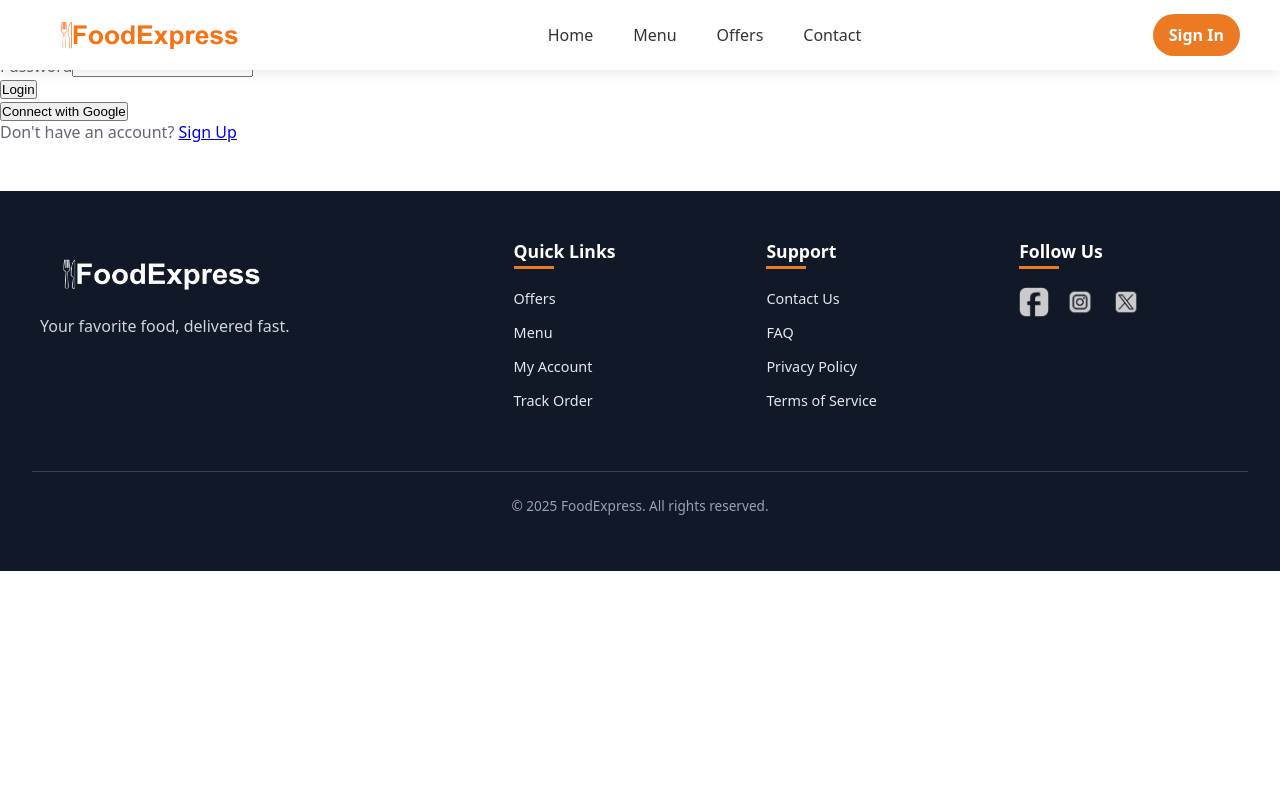
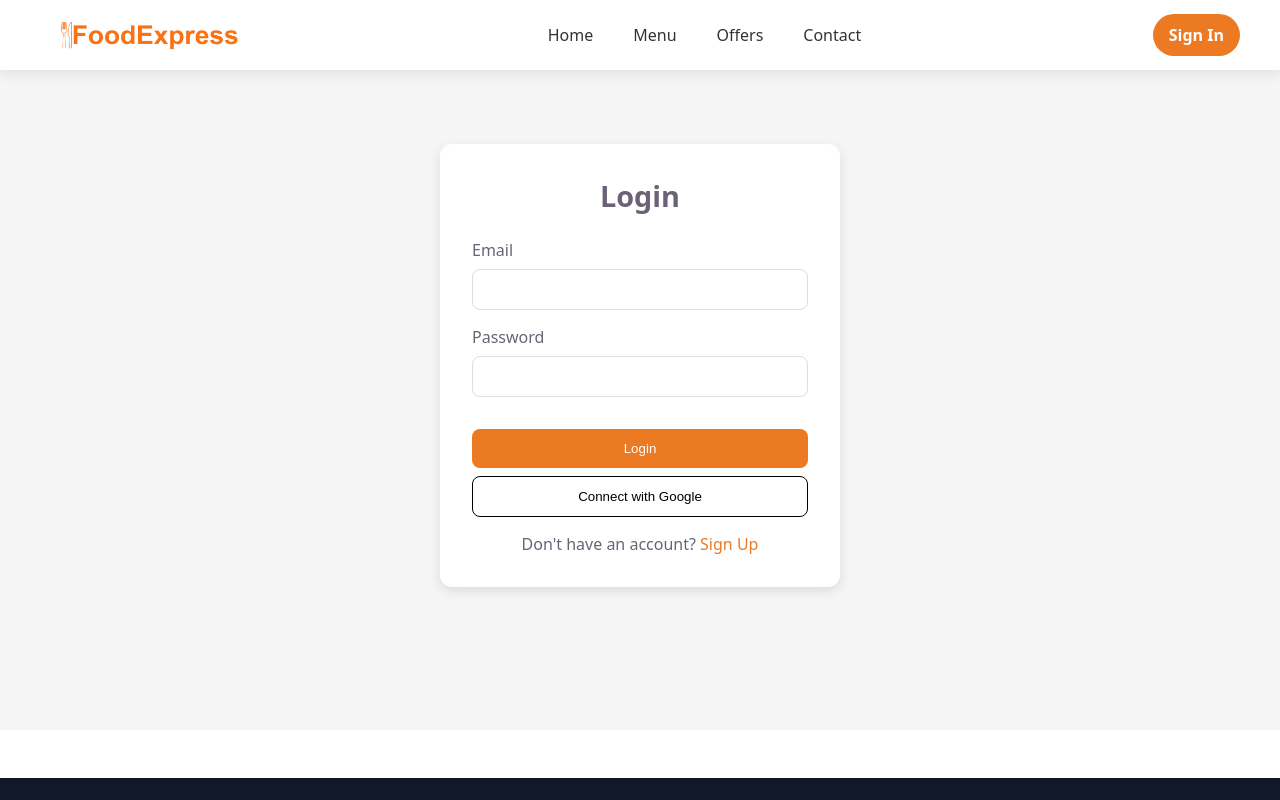
Before and after one commit to amine-essafil/restaurant-app, a React (Vite) app: page /login in a window 1280 px wide. Shown: the top 800 px of the page. Built offline with nearby package versions, Linux system fonts and the light colour scheme; no server answers.

Commit message:
style: add basic login page css

```diff
--- /dev/null
+++ b/src/pages/Login/Login.css
@@ -0,0 +1,82 @@
+/* ===== CONTAINER ===== */
+.login-container {
+  display: flex;
+  justify-content: center;
+  align-items: center;
+  min-height: calc(100vh - var(--navbar-height));
+  background-color: #f5f5f5;
+  padding: 2rem 1rem;
+}
+
+/* ===== FORM BOX ===== */
+.login-form {
+  background: white;
+  padding: 2rem;
+  border-radius: 12px;
+  width: 100%;
+  max-width: 400px;
+  box-shadow: 0 4px 12px rgba(0, 0, 0, 0.1);
+}
+
+/* TITLE */
+.login-form h2 {
+  text-align: center;
+  margin-bottom: 1.5rem;
+  font-size: 1.8rem;
+}
+
+/* ===== INPUTS ===== */
+.form-group {
+  margin-bottom: 1rem;
+}
+
+.form-group label {
+  display: block;
+  margin-bottom: 0.5rem;
+}
+
+.form-group input {
+  width: 100%;
+  padding: 0.75rem;
+  border: 1px solid #ddd;
+  border-radius: 8px;
+}
+
+/* ===== BUTTON ===== */
+.login-btn {
+  width: 100%;
+  padding: 0.75rem;
+  background: #EC7A23;
+  color: white;
+  border: none;
+  border-radius: 8px;
+  margin-top: 1rem;
+  cursor: pointer;
+}
+
+.login-btn:hover {
+  opacity: 0.9;
+}
+
+/* ===== GOOGLE BUTTON ===== */
+#google {
+  background: white;
+  color: black;
+  border: 1px solid black;
+  margin-top: 0.5rem;
+}
+
+/* ===== SIGNUP LINK ===== */
+.signup-link {
+  text-align: center;
+  margin-top: 1rem;
+}
+
+.signup-link a {
+  color: #EC7A23;
+  text-decoration: none;
+}
+
+.signup-link a:hover {
+  text-decoration: underline;
+}
--- a/src/pages/Login/Login.jsx
+++ b/src/pages/Login/Login.jsx
@@ -1,5 +1,6 @@
 import React, { useState } from "react";
 import { Link } from "react-router-dom";
+import "./Login.css";
 
 const LoginPage = () => {
   const [email, setEmail] = useState("");
@@ -13,13 +14,13 @@ const LoginPage = () => {
   };
 
   return (
-    <div >
-      <div>
+    <div className="login-container">
+      <div className="login-form">
         <h2>Login</h2>
 
         <form onSubmit={handleSubmit}>
           {/* EMAIL */}
-          <div>
+          <div className="form-group">
             <label>Email</label>
             <input
               type="email"
@@ -30,7 +31,7 @@ const LoginPage = () => {
           </div>
 
           {/* PASSWORD */}
-          <div>
+          <div className="form-group">
             <label>Password</label>
             <input
               type="password"
@@ -41,7 +42,7 @@ const LoginPage = () => {
           </div>
 
           {/* LOGIN BUTTON */}
-          <button type="submit" >
+          <button type="submit" className="login-btn">
             Login
           </button>
         </form>
@@ -50,12 +51,16 @@ const LoginPage = () => {
         <button
           type="button"
           id="google"
+          className="login-btn"
+          onClick={() =>
+            (window.location.href = "http://localhost:80/auth/google")
+          }
         >
           Connect with Google
         </button>
 
         {/* SIGNUP LINK */}
-        <p  >
+        <p className="signup-link">
           Don't have an account? <Link to="/signup">Sign Up</Link>
         </p>
       </div>
```
